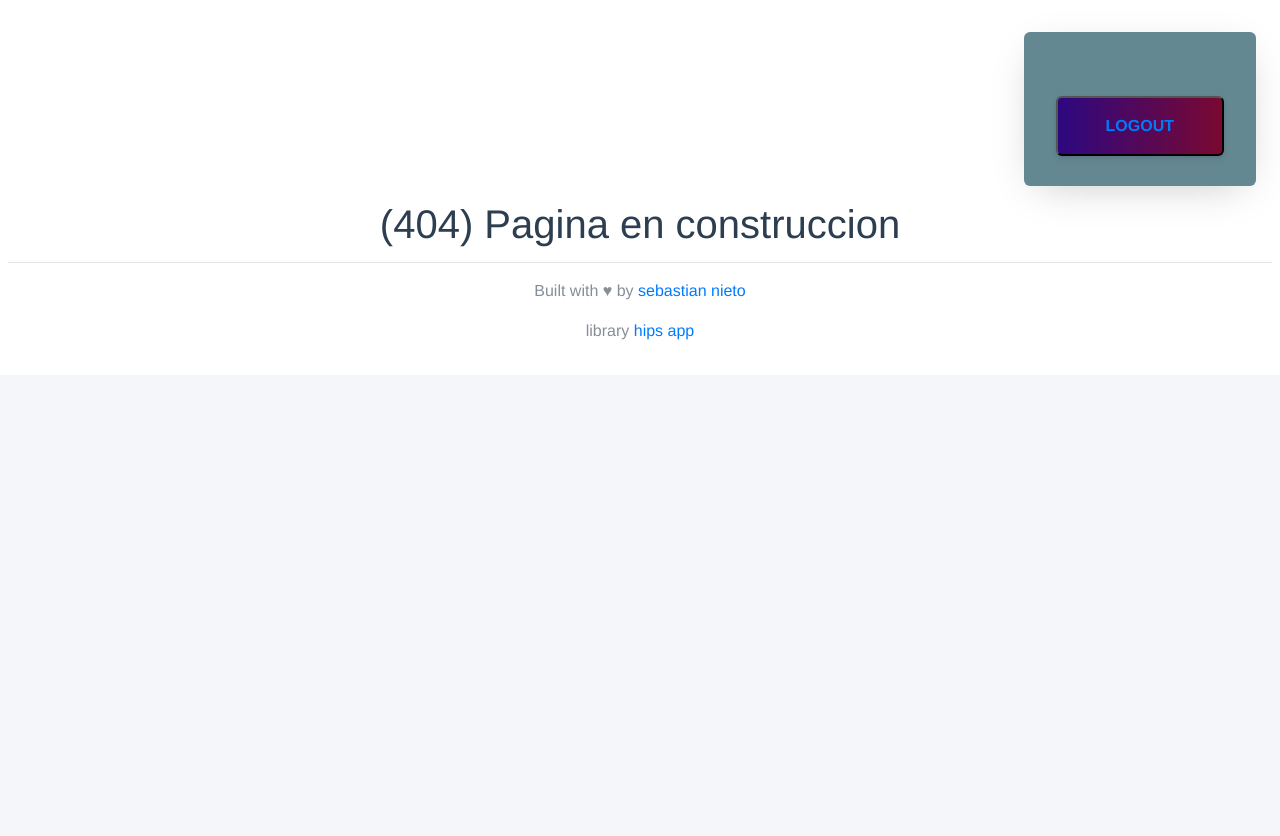
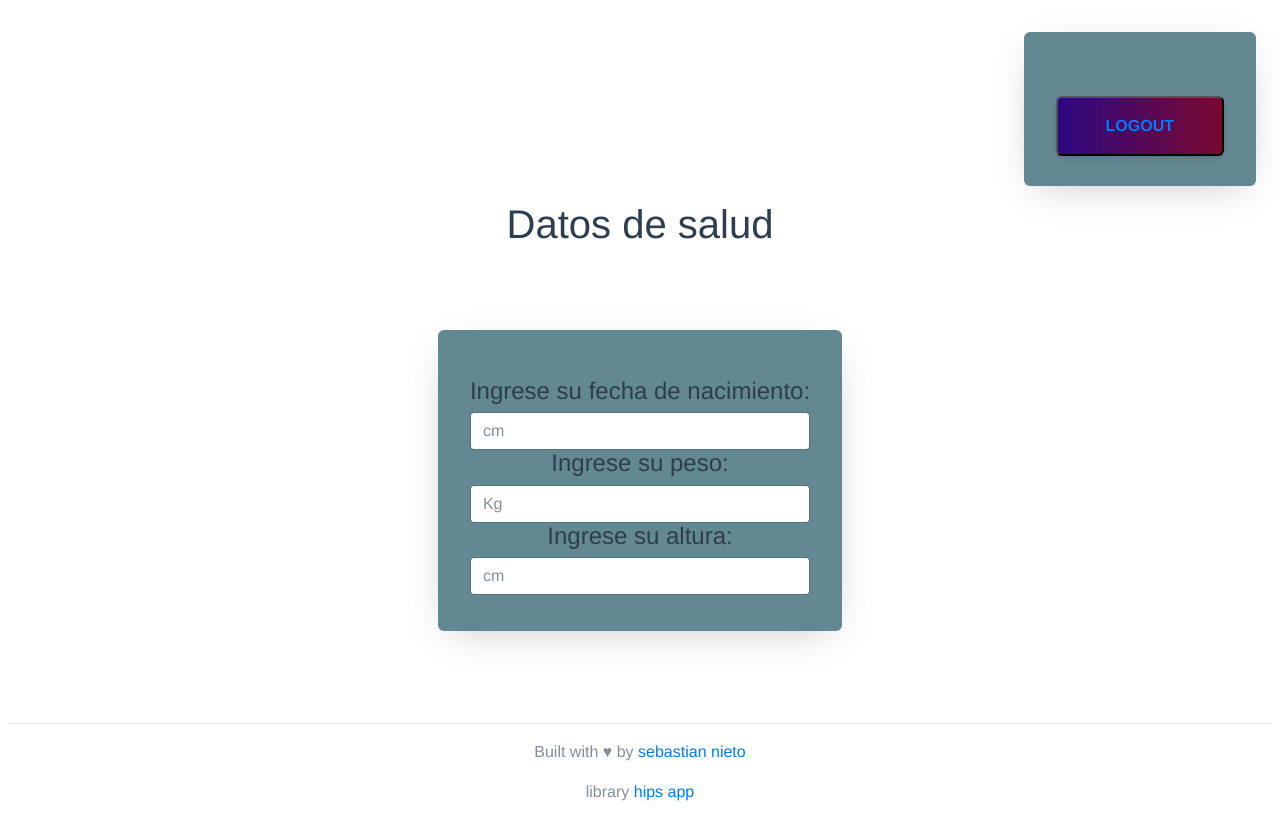
Before and after one commit to hips-app/hips-front, a Vue app: page /healthData in a window 1280 px wide. Before the commit this address had no page. Before the commit the page ends 800 px from the top, so only its background shows below. Built offline with nearby package versions, Linux system fonts and the light colour scheme.

Commit message:
changes in logout, login, implementation of healthData

```diff
--- a/src/components/logout.vue
+++ b/src/components/logout.vue
@@ -1,17 +1,20 @@
 <script>
-import { AuthRepository } from '../repositories'
+// import { AuthRepository } from '../repositories'
 
 export default {
   name: 'Logout',
   created() {
-    if (AuthRepository.logout(localStorage.token)) {
+    /* if (AuthRepository.logout(localStorage.token)) {
       delete localStorage.token
       this.$router.replace(this.$route.query.redirect || '/')
     } else {
       console.log('database logout failed')
       delete localStorage.token
       this.$router.replace(this.$route.query.redirect || '/')
-    }
+    }*/
+    console.log('database logout failed')
+    delete localStorage.token
+    this.$router.replace(this.$route.query.redirect || '/')
   }
 }
 </script>
--- a/src/repositories/auth.js
+++ b/src/repositories/auth.js
@@ -12,6 +12,15 @@ const currentUser = async () => {
   const response = await axios.post('/auth', { token: localStorage.token })
   return response.data
 }
+const regDatosSalud = async (preg1, preg2, preg3) => {
+  const response = await axios.post('/auth', {
+    birthDay: preg1,
+    heightInCentimeters: preg3,
+    weightInKilograms: preg2
+  })
+  return response.status
+}
+export { regDatosSalud }
 export { login }
 export { logout }
 export { currentUser }
--- a/src/views/Login.vue
+++ b/src/views/Login.vue
@@ -60,12 +60,15 @@ export default {
   methods: {
     checkCurrentLogin() {
       if (localStorage.token) {
-        this.$router.replace(this.$route.query.redirect || '/next')
+        this.$router.replace(this.$route.query.redirect || '/healthData')
       }
     },
     async login() {
-      localStorage.token = await AuthRepository.login(this.email, this.password)
-      localStorage.setItem('User', await AuthRepository.currentUser())
+      localStorage.setItem(
+        'data',
+        await AuthRepository.login(this.email, this.password)
+      )
+      localStorage.token = localStorage.getItem('data').token
       if (localStorage.token) {
         this.loginSuccessful
       }
@@ -75,9 +78,15 @@ export default {
         this.loginFailed()
         return
       }
-      localStorage.token = req.data.token
-      this.error = false
-      this.$router.replace(this.$route.query.redirect || '/next')
+      if (req.data.type.id == 1) {
+        localStorage.token = req.data.token
+        this.error = false
+        this.$router.replace(this.$route.query.redirect || '/next')
+      } else {
+        localStorage.token = req.data.token
+        this.error = false
+        this.$router.replace(this.$route.query.redirect || '/healthData')
+      }
     },
     loginFailed() {
       this.error = 'Login failed!'
--- a/src/views/healthData.vue
+++ b/src/views/healthData.vue
@@ -3,8 +3,46 @@
     <navbar></navbar>
   </div>
   <div class="hello">
-    <h1>(404) Pagina en construccion</h1>
+    <h1>Datos de salud</h1>
   </div>
+  <main class="container  ">
+    <div class="popup">
+      <div class="popup-content">
+        <div class="form-group " style="">
+          <h4>Ingrese su fecha de nacimiento:</h4>
+          <input
+            v-model="preg1"
+            type="preg1"
+            id="altura"
+            class="form-control"
+            style=""
+            placeholder="cm"
+            required
+          />
+          <h4>Ingrese su peso:</h4>
+          <input
+            v-model="preg2"
+            type="preg2"
+            id="peso"
+            class="form-control"
+            style=""
+            placeholder="Kg"
+            required
+          />
+          <h4>Ingrese su altura:</h4>
+          <input
+            v-model="preg3"
+            type="preg3"
+            id="altura"
+            class="form-control"
+            style=""
+            placeholder="cm"
+            required
+          />
+        </div>
+      </div>
+    </div>
+  </main>
   <div>
     <foot></foot>
   </div>
@@ -13,10 +51,32 @@
 <script>
 import navbar from '../components/navbar'
 import foot from '../components/foot'
+import { AuthRepository } from '../repositories'
 export default {
+  name: 'healthData',
+  data() {
+    return {
+      preg1: '',
+      preg2: '',
+      preg3: ''
+    }
+  },
   components: {
     navbar,
     foot
+  },
+  methods: {
+    async healthData() {
+      if (
+        (await AuthRepository.regDatosSalud(
+          this.preg1,
+          this.preg2,
+          this.preg3
+        )) == 200
+      ) {
+        this.$router.replace(this.$route.query.redirect || '/next')
+      }
+    }
   }
 }
 </script>
```
